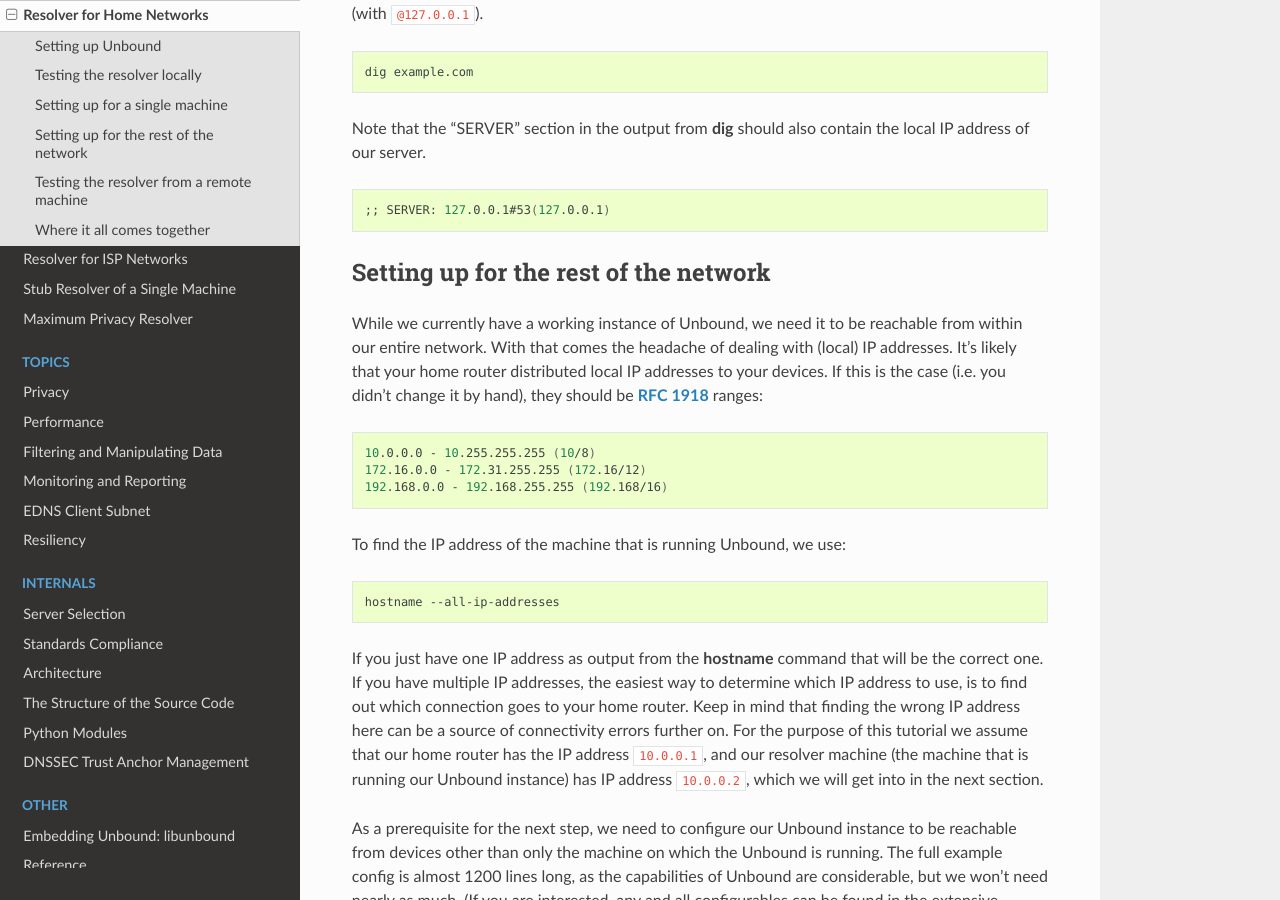
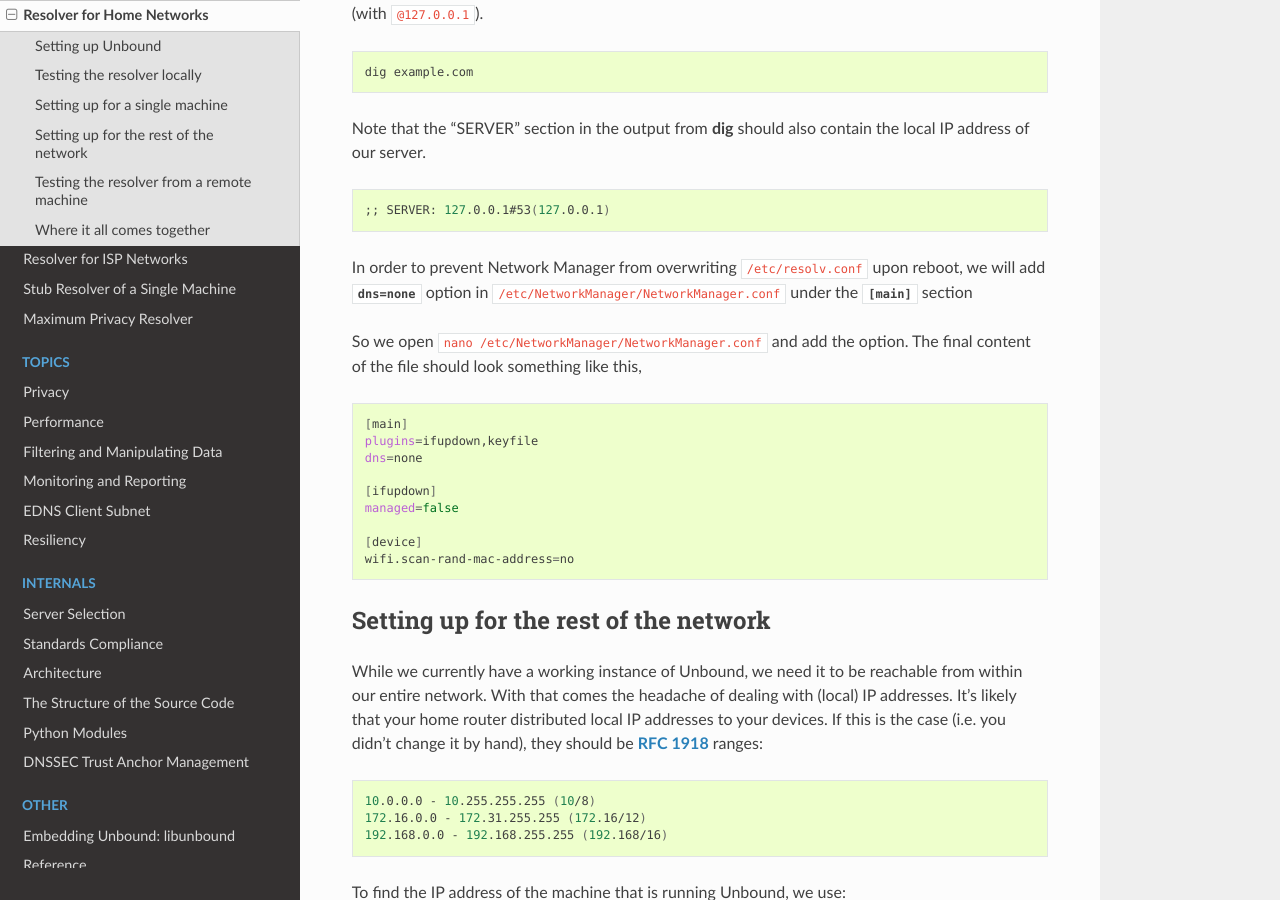
Before and after one commit to NLnetLabs/unbound-manual, a Sphinx documentation site: the page built from source/use-cases/home-resolver.rst, in a window 1280 px wide and 900 px high, scrolled down 2887 px. Built offline with Sphinx 7.4.7 and the Read the Docs theme 2.0.0, drawn with Linux system fonts in a browser that asks for light colours.

Commit message:
Network Manager will overwrite /etc/resolv.conf
Thank you for writing this document.

I have tested the steps on Ubuntu 20.04.2 LTS(Desktop, Minimal) and Network Manager will overwrite /etc/resolv.conf upon reboot with nameserver 127.0.0.53. Steps have been added to prevent Network Manager from overwriting /etc/resolv.conf

```diff
--- a/source/use-cases/home-resolver.rst
+++ b/source/use-cases/home-resolver.rst
@@ -83,6 +83,7 @@ So with :file:`nano /etc/resolv.conf` we create the new file and enter:
 	nameserver 127.0.0.1
 	options edns0
 
+
 We then need to stop and disable the currently running pre-installed resolver. Note that you cannot visit new websites until the next step after this, as you have no DNS resolver assigned for the system.
 
 .. code-block:: bash
@@ -101,6 +102,22 @@ Note that the "SERVER" section in the output from :command:`dig` should also con
 .. code-block:: bash
 
 	;; SERVER: 127.0.0.1#53(127.0.0.1)
+
+In order to prevent Network Manager from overwriting :file:`/etc/resolv.conf` upon reboot, we will add :option:`dns=none` option in :file:`/etc/NetworkManager/NetworkManager.conf` under the :option:`[main]` section
+
+So we open :file:`nano /etc/NetworkManager/NetworkManager.conf` and add the option. The final content of the file should look something like this,
+
+.. code-block:: bash
+
+	[main]
+	plugins=ifupdown,keyfile
+	dns=none
+
+	[ifupdown]
+	managed=false
+
+	[device]
+	wifi.scan-rand-mac-address=no
 
 Setting up for the rest of the network
 --------------------------------------
```
